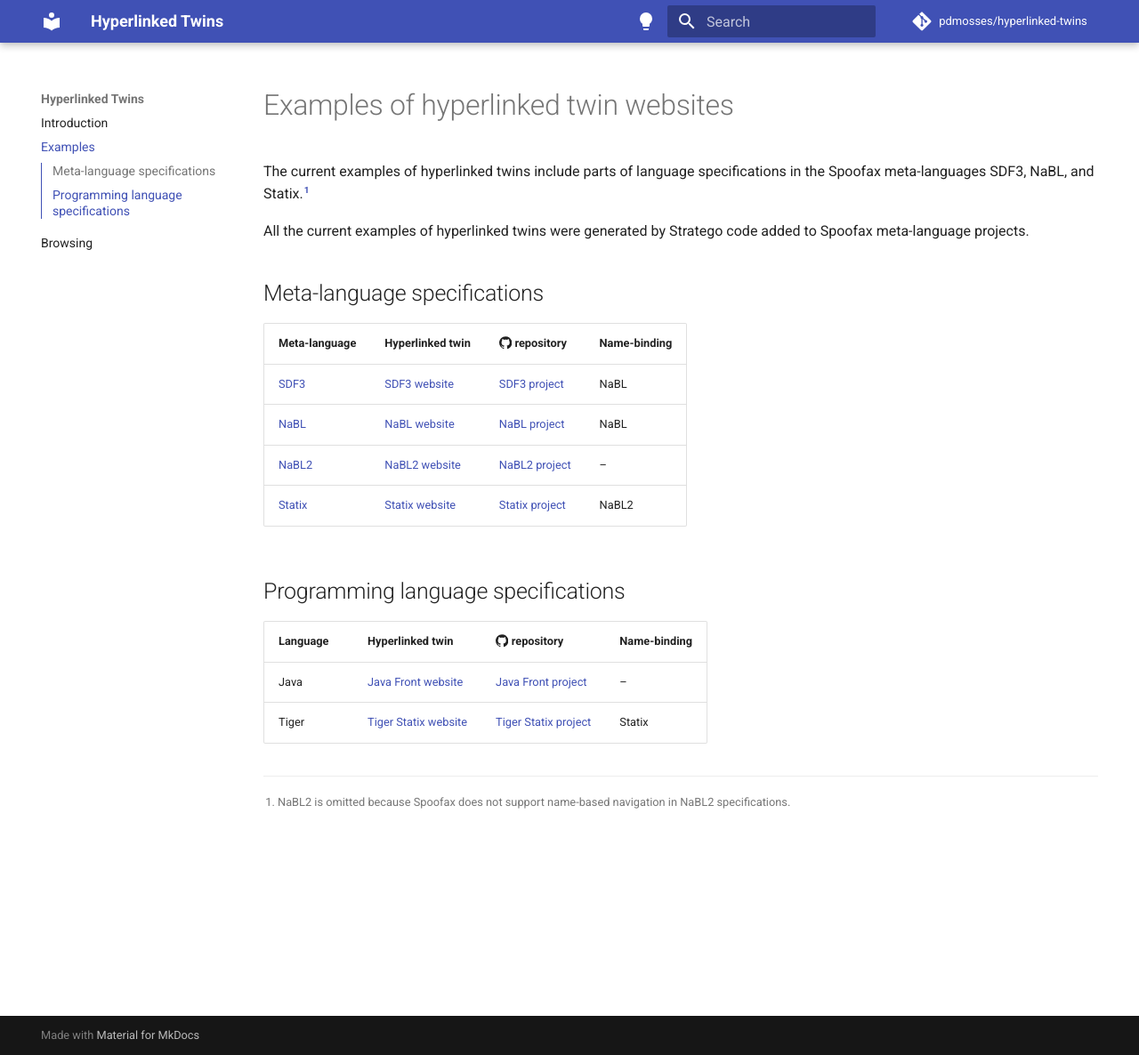
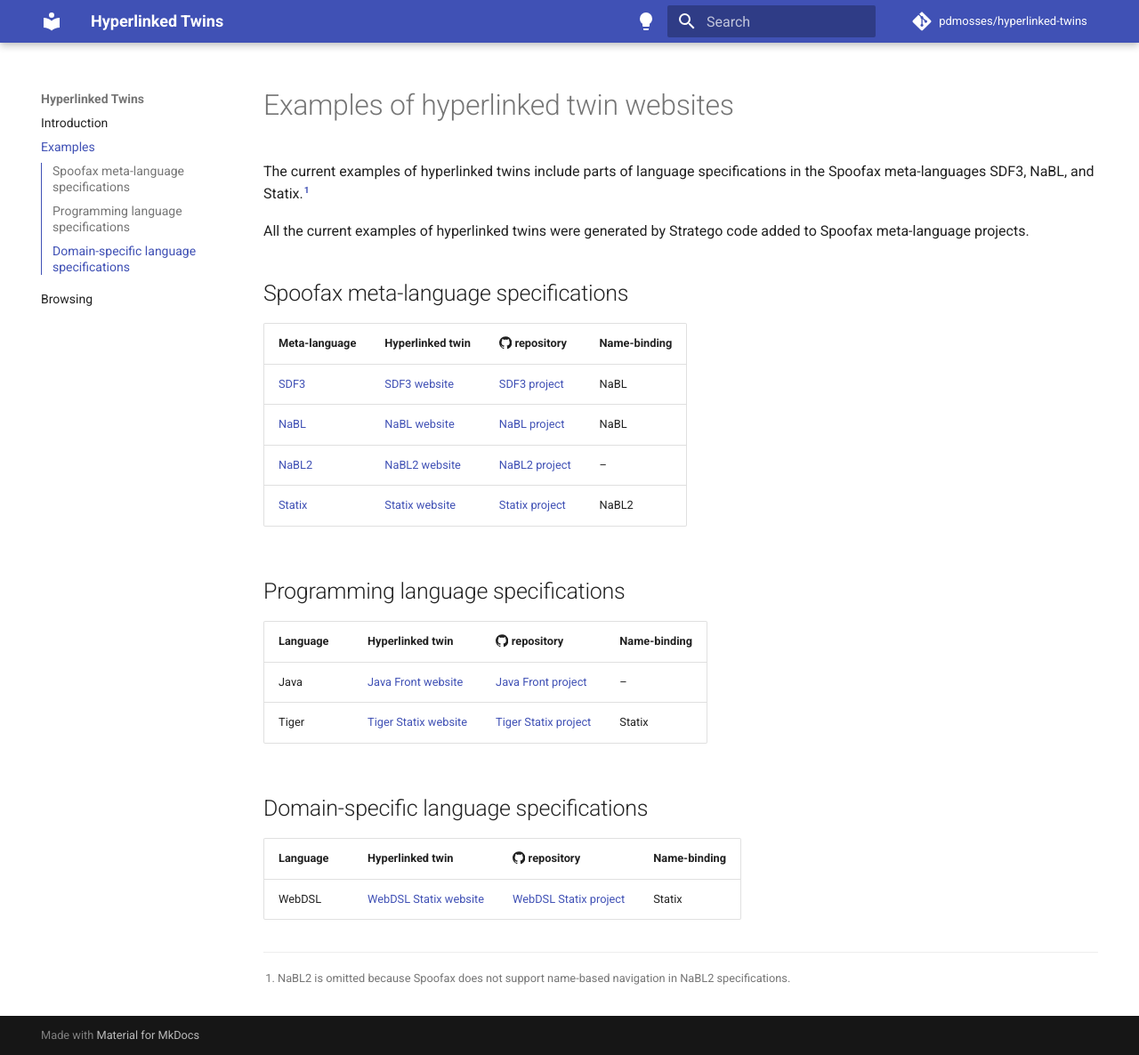
Before and after one commit to pdmosses/hyperlinked-twins, an MkDocs documentation site: the page built from docs/examples.md, in a window 1280 px wide and 1186 px high. Shown: the whole window at 89% size. Built offline with MkDocs 1.6.1 and Material for MkDocs 9.7.7, drawn with Linux system fonts in a browser that asks for light colours; comment, search, counter and statistics services are not loaded.

Commit message:
Update examples.md

```diff
--- a/docs/examples.md
+++ b/docs/examples.md
@@ -12,7 +12,7 @@
 
 [^nabl2]: NaBL2 is omitted because Spoofax does not support name-based navigation in NaBL2 specifications.
 
-## Meta-language specifications
+## Spoofax meta-language specifications
 
 Meta-language | Hyperlinked twin | :simple-github: repository | Name-binding
 --------------|------------------|----------------------------|-------------
@@ -27,6 +27,12 @@
 ---------|------------------------|----------------------------|-------------
 Java     | [Java Front website]   | [Java Front project]       | –
 Tiger    | [Tiger Statix website] | [Tiger Statix project]     | Statix
+
+## Domain-specific language specifications
+
+Language | Hyperlinked twin        | :simple-github: repository | Name-binding
+---------|-------------------------|----------------------------|-------------
+WebDSL   | [WebDSL Statix website] | [WebDSL Statix project]    | Statix
 
 [metaborg]: https://github.com/metaborg
 
@@ -53,3 +59,6 @@
 
 [Tiger Statix website]: https://pdmosses.github.io/metaborg-tiger/org.metaborg.lang.tiger.statix
 [Tiger Statix project]: https://github.com/metaborg/metaborg-tiger/tree/master/org.metaborg.lang.tiger.statix
+
+[WebDSL Statix website]: https://pdmosses.github.io/webdsl-statix/webdslstatix
+[WebDSL Statix project]: https://github.com/webdsl/webdsl-statix/tree/master/webdslstatix
```
